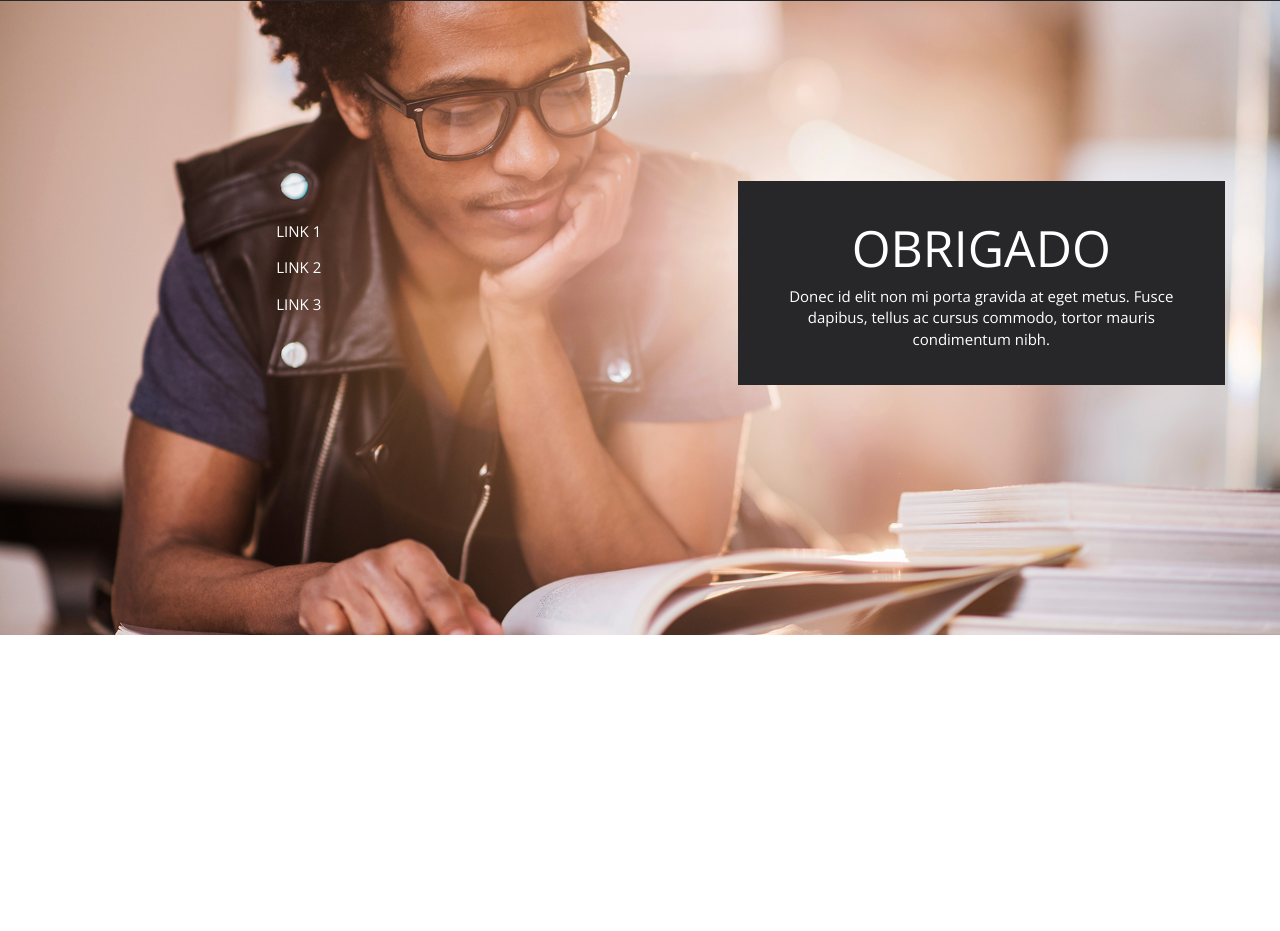
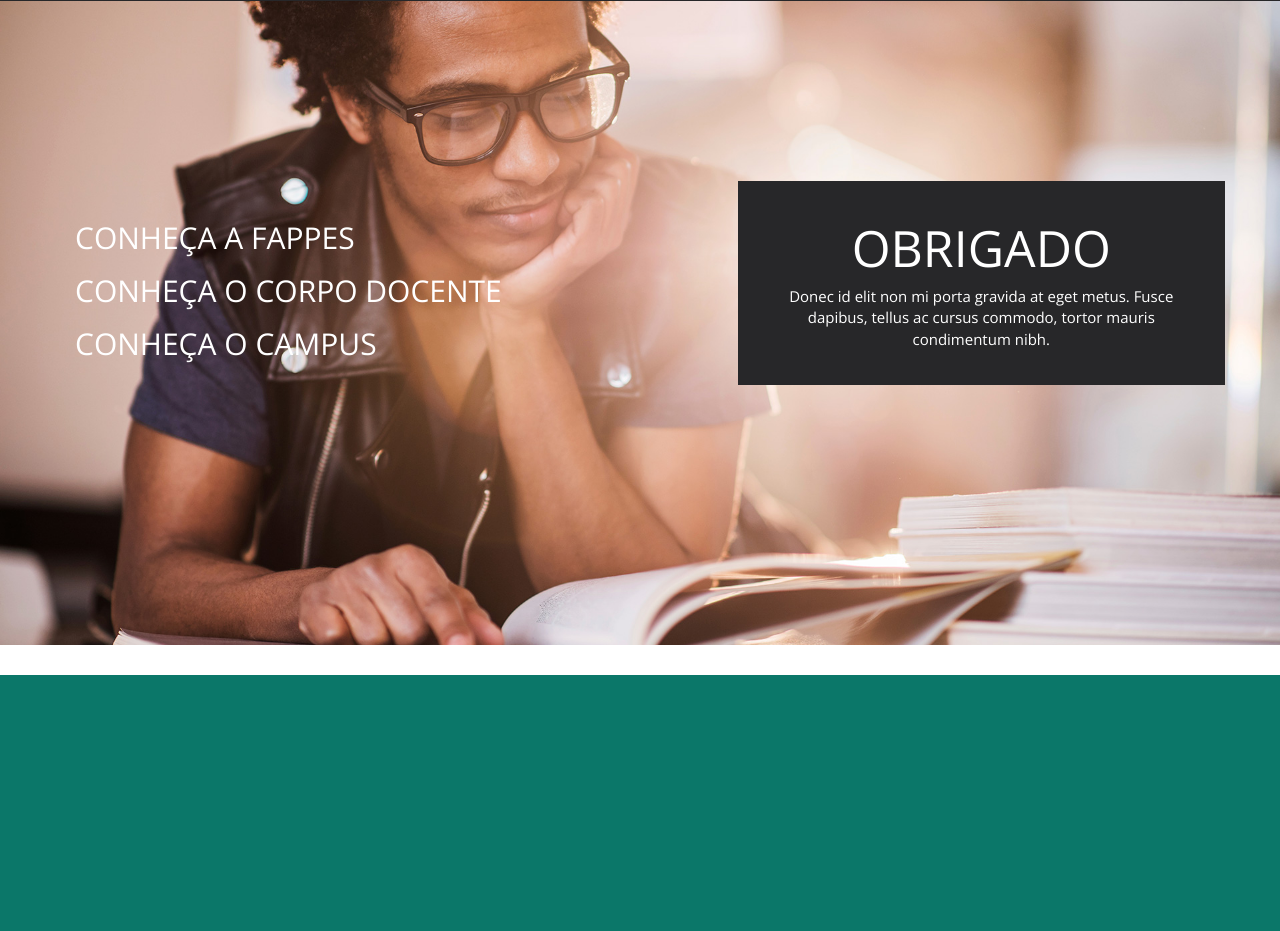
Before and after one commit to arceliver/xp-aula-01, a plain HTML site: page thank_you.html in a window 1280 px wide. Shown: the part 69-1000 px from the top of the page. Before the commit the page ends 800 px from the top, so only its background shows below. Drawn offline with nearby package versions, Linux system fonts and the light colour scheme.

Commit message:
Adição paleta de cores ancora, talta ancora

```diff
--- a/thank_you.html
+++ b/thank_you.html
@@ -50,13 +50,13 @@
   <div class="jumbotron hero-fappes">
     <div class="container">
       <div class="row">
-        <div class="col-md-5 back-call" style="background-color: rgba(39, 39, 41, 0);">
+        <div class="col-md-5 back-call" style="background-color: rgba(39, 39, 41, 0);text-align: left;font-size: 22">
           <h1>
 
           </h1>
-          <a href=""><p>LINK 1</p></a>
-          <a href=""><p>LINK 2</p></a>
-          <a href=""><p>LINK 3</p></a>
+          <a href=""><p><h2>CONHEÇA A FAPPES</h2></p></a>
+          <a href=""><p><h2>CONHEÇA O CORPO DOCENTE</h2></p></a>
+          <a href=""><p><h2>CONHEÇA O CAMPUS</h2></p></a>
         </div>
         <div class="col-md-2"></div>
         <div class="col-md-5 back-call">
@@ -71,7 +71,17 @@
     </div>
   </div>
 
+  <div class="col-md-12" style="height: 400PX; background: #0B7769;">
 
+  </div>
+
+  <div class="col-md-12" style="height: 400PX; background: #3B9974;">
+
+  </div>
+
+  <div class="col-md-12" style="height: 400PX; background: #7fc692">
+
+  </div>
 
 
     <!-- Bootstrap core JavaScript
```
